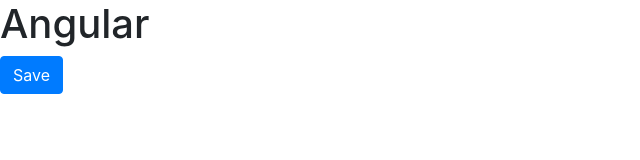
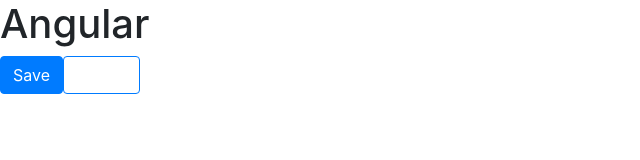
Before and after one commit to abhaysofttech/Angular, an Angular app in the folder hello-world/: page / in a window 1280 px wide. Shown: the top 160 px of the page, without its empty margins (0-640 px from the left). Built offline with nearby package versions, Linux system fonts and the light colour scheme.

Commit message:
Style Binding

```diff
--- a/hello-world/src/app/courses.component.ts
+++ b/hello-world/src/app/courses.component.ts
@@ -5,8 +5,8 @@
     selector: 'courses',
     template: `
             <button class="btn btn-primary" [class.active]="isActive">Save</button>
-               `
+             <button class="btn btn-primary" [style.backgroundColor]="isActive?'blue':'white'">Save 2</button>  `
 })
 export class CoursesComponent {
- isActive = false;
+    isActive = false;
 }
```
